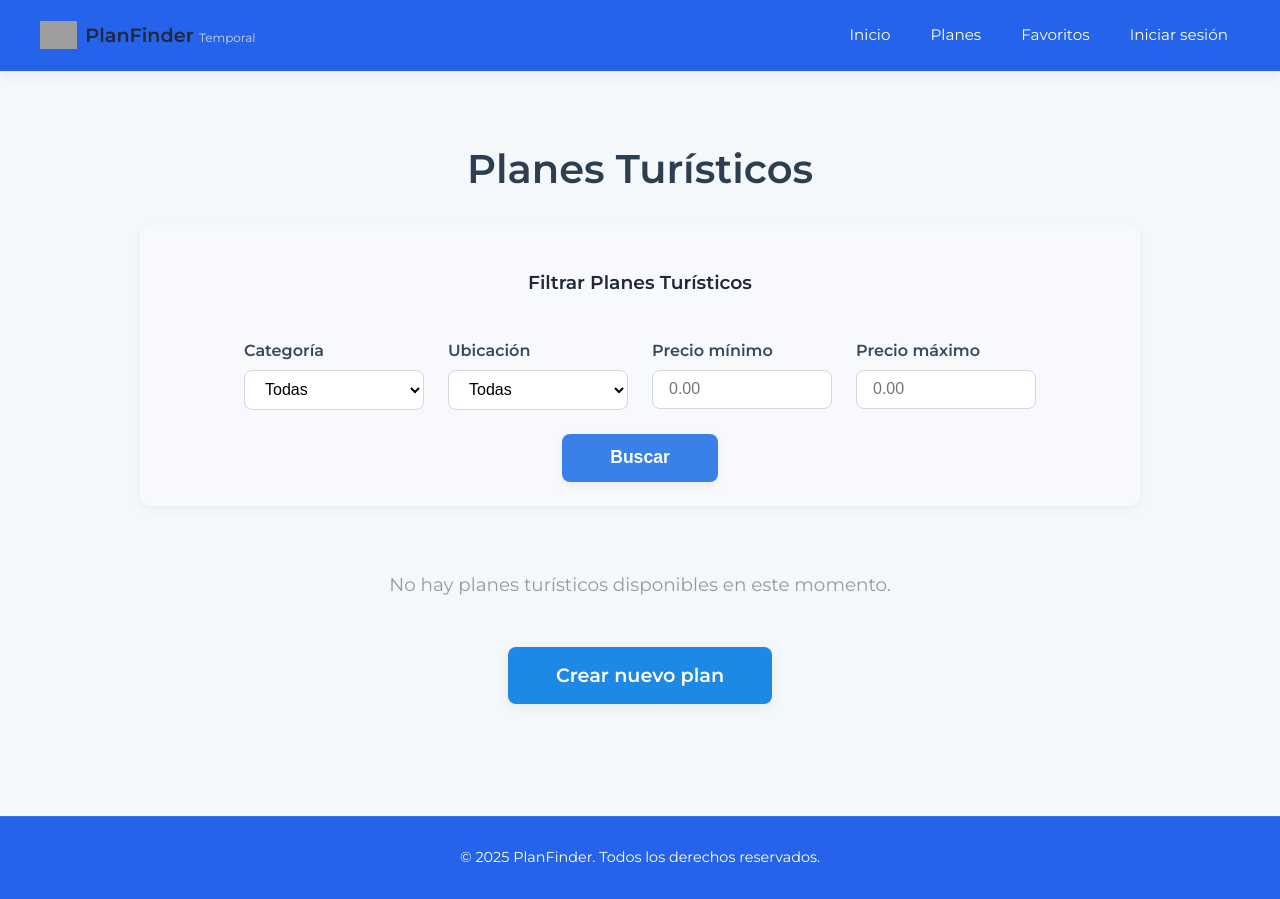
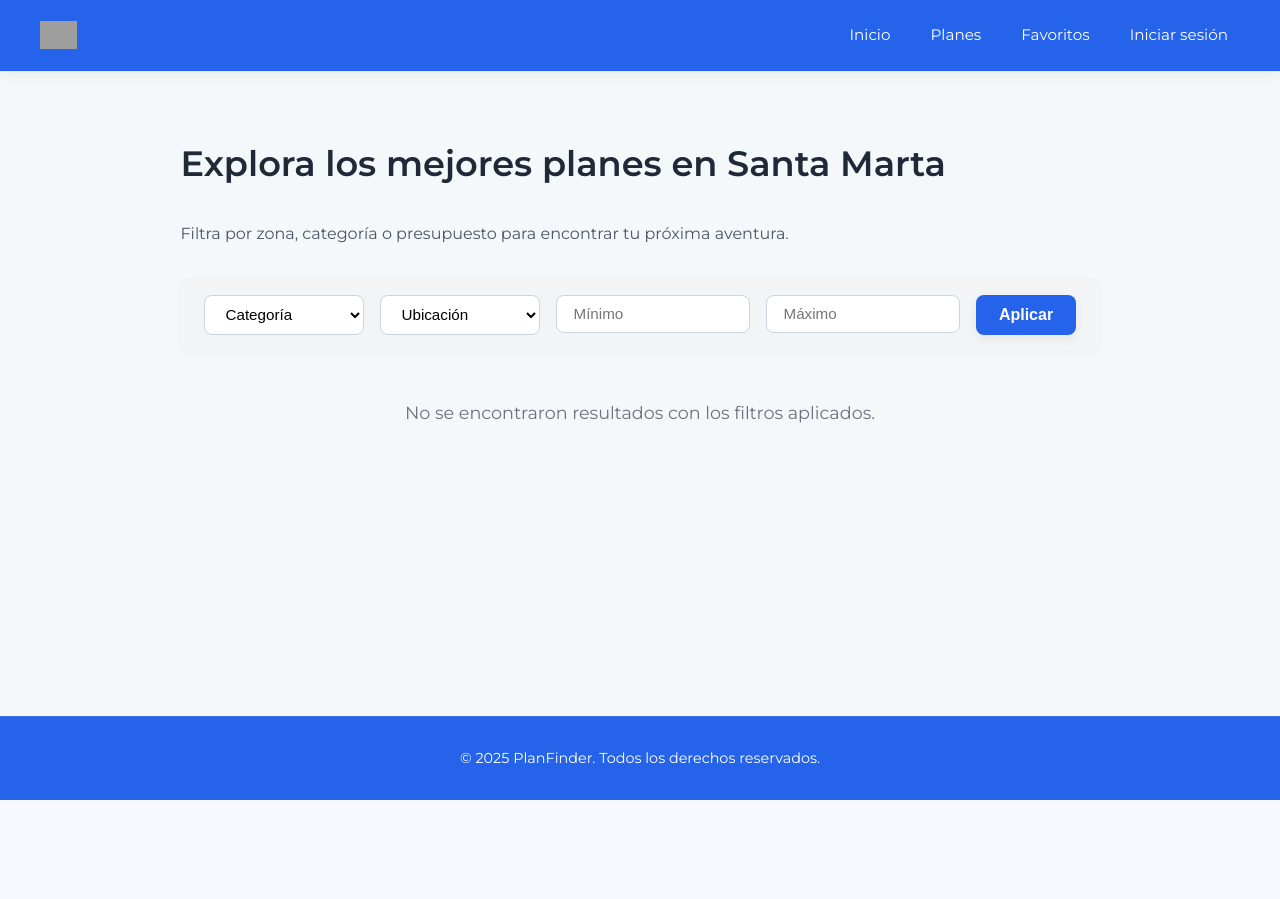
Before and after one commit to Diego-Dlh/planfinder, a Flask app: page /planes/ in a window 1280 px wide. After the commit the page ends 800 px from the top, so only its background shows below. Run offline with Flask 3, Linux system fonts and the light colour scheme; data that the repository does not hold is empty; grey boxes are pictures that could not be loaded.

Commit message:
Refactor review functionality and enhance UI: rename variables for clarity, improve layout of the plans listing page, and add responsive design features.

```diff
--- a/app/controllers/main.py
+++ b/app/controllers/main.py
@@ -1,5 +1,4 @@
 # app/controllers/main.py
-
 from flask import Blueprint, render_template, request, session
 from app.models.categoria import Categoria
 from app.models.ubicacion import Ubicacion
@@ -29,7 +28,7 @@ def home():
     planes = query.all()
     categorias = Categoria.query.all()
     ubicaciones = Ubicacion.query.all()
-    resenas_aleatorias = obtener_resenas_aleatorias(3)  # esta función debes crearla
+    testimonios = obtener_resenas_aleatorias(3)  # esta función debes crearla
 
     return render_template(
         'home.html',
@@ -37,5 +36,5 @@ def home():
         usuario_id=usuario_id,
         categorias=categorias,
         ubicaciones=ubicaciones,
-        resenas_aleatorias=resenas_aleatorias
+        testimonios=testimonios
     )
--- a/app/templates/base.html
+++ b/app/templates/base.html
@@ -137,7 +137,6 @@
     <div class="navbar">
       <div class="logo">
         <img src="{{ url_for('static', filename='img/logo.png') }}" alt="PlanFinder Logo">
-        <span>PlanFinder <span class="tag">Temporal</span></span>
       </div>
       <nav class="nav-principal" role="navigation" aria-label="Menú principal">
         <a href="{{ url_for('main.home') }}">Inicio</a>
--- a/app/templates/planes_listar.html
+++ b/app/templates/planes_listar.html
@@ -1,302 +1,198 @@
-<!-- planes listar -->
 {% extends "base.html" %}
 {% block title %}Planes Disponibles{% endblock %}
 
 {% block content %}
-<section class="planes-encontrados">
-  <h2 class="titulo-principal">Planes Turísticos</h2>
+<section class="planes-listar">
+  <div class="encabezado-planes">
+    <h1>Explora los mejores planes en Santa Marta</h1>
+    <p>Filtra por zona, categoría o presupuesto para encontrar tu próxima aventura.</p>
+  </div>
 
-  <section class="filtro-container">
-    <h3>Filtrar Planes Turísticos</h3>
-    <form method="get" class="formulario-filtros" aria-label="Formulario de filtros de planes turísticos">
+  <form method="get" class="barra-filtros">
+    <div class="filtros">
       <div class="campo">
-        <label for="categoria_id">Categoría</label>
-        <select name="categoria_id" id="categoria_id" class="select-filtro">
-          <option value="">Todas</option>
+        <select name="categoria_id">
+          <option value="">Categoría</option>
           {% for cat in categorias %}
             <option value="{{ cat.id }}" {% if request.args.get('categoria_id') == cat.id|string %}selected{% endif %}>{{ cat.nombre }}</option>
           {% endfor %}
         </select>
       </div>
-
       <div class="campo">
-        <label for="ubicacion_id">Ubicación</label>
-        <select name="ubicacion_id" id="ubicacion_id" class="select-filtro">
-          <option value="">Todas</option>
+        <select name="ubicacion_id">
+          <option value="">Ubicación</option>
           {% for u in ubicaciones %}
             <option value="{{ u.id }}" {% if request.args.get('ubicacion_id') == u.id|string %}selected{% endif %}>{{ u.nombre }}</option>
           {% endfor %}
         </select>
       </div>
-
-      <div class="campo rango-precio">
-        <label for="precio_min">Precio mínimo</label>
-        <input type="number" name="precio_min" id="precio_min" min="0" step="0.01" value="{{ request.args.get('precio_min', '') }}" placeholder="0.00" />
+      <div class="campo">
+        <input type="number" name="precio_min" placeholder="Mínimo" value="{{ request.args.get('precio_min', '') }}">
       </div>
-
-      <div class="campo rango-precio">
-        <label for="precio_max">Precio máximo</label>
-        <input type="number" name="precio_max" id="precio_max" min="0" step="0.01" value="{{ request.args.get('precio_max', '') }}" placeholder="0.00" />
+      <div class="campo">
+        <input type="number" name="precio_max" placeholder="Máximo" value="{{ request.args.get('precio_max', '') }}">
       </div>
-
-      <button type="submit" class="btn-filtrar">Buscar</button>
-    </form>
-  </section>
+      <button type="submit">Aplicar</button>
+    </div>
+  </form>
 
   {% if planes %}
-  <div class="grid-planes" role="list">
+  <div class="grid-planes">
     {% for plan in planes %}
-    <article class="tarjeta-plan" role="listitem">
-      {% if plan.imagenes|length > 0 %}
-      <figure class="imagen-plan">
-        <img src="{{ plan.imagenes[0].url }}" alt="Imagen del plan {{ plan.nombre }}" loading="lazy" />
-      </figure>
-      {% else %}
-      <figure class="imagen-plan">
-        <img src="{{ url_for('static', filename='img/default.jpg') }}" alt="Imagen por defecto" loading="lazy" />
-      </figure>
-      {% endif %}
-      <div class="info-plan">
+    <div class="tarjeta-plan">
+      <div class="imagen">
+        {% if plan.imagenes|length > 0 %}
+          <img src="{{ plan.imagenes[0].url }}" alt="{{ plan.nombre }}">
+        {% else %}
+          <img src="{{ url_for('static', filename='img/default.jpg') }}" alt="Sin imagen">
+        {% endif %}
+      </div>
+      <div class="contenido">
         <h3>{{ plan.nombre }}</h3>
-        <p class="descripcion-corta">{{ plan.descripcion[:150] }}{% if plan.descripcion|length > 150 %}...{% endif %}</p>
-        <p class="precio">${{ "%.2f"|format(plan.precio) }}</p>
+        <p>{{ plan.descripcion[:120] }}{% if plan.descripcion|length > 120 %}...{% endif %}</p>
+        <div class="info-extra">
+          <span class="precio">${{ "{:,.0f}".format(plan.precio)|replace(",", ".") }}</span>
+        </div>
         <div class="acciones">
-          <a href="{{ url_for('planes.detalle', plan_id=plan.id) }}" class="btn btn-detalles">Ver Detalles</a>
-          <a href="{{ url_for('resenas.reseñar', plan_id=plan.id) }}" class="btn btn-secundario">Reseñas</a>
-          <a href="{{ url_for('favoritos.agregar', plan_id=plan.id) }}" class="btn btn-secundario">Favorito</a>
+          <a href="{{ url_for('planes.detalle', plan_id=plan.id) }}" class="btn">Ver más</a>
         </div>
       </div>
-    </article>
+    </div>
     {% endfor %}
   </div>
   {% else %}
-  <p class="sin-resultados">No hay planes turísticos disponibles en este momento.</p>
+    <p class="mensaje-vacio">No se encontraron resultados con los filtros aplicados.</p>
   {% endif %}
-
-  <div class="crear-plan">
-    <a href="{{ url_for('planes.nuevo') }}" class="btn btn-detalles">Crear nuevo plan</a>
-  </div>
 </section>
 
 <style>
-.planes-encontrados {
-  max-width: 1000px;
-  margin: 2rem auto 4rem;
-  padding: 0 1rem;
+.planes-listar {
+  max-width: 1200px;
+  margin: 2rem auto;
+  padding: 0 1.5rem;
+}
+.encabezado-planes h1 {
+  font-size: 2.2rem;
+  font-weight: 700;
+  color: #1f2937;
+}
+.encabezado-planes p {
+  color: #4b5563;
+  margin-bottom: 2rem;
 }
 
-.titulo-principal {
-  font-size: 2.5rem;
-  font-weight: 700;
-  color: #2c3e50;
-  text-align: center;
-  margin-bottom: 1.5rem;
+/* Barra de filtros moderna */
+.barra-filtros {
+  background-color: #f3f4f6;
+  padding: 1rem 1.5rem;
+  border-radius: 10px;
+  box-shadow: 0 2px 8px rgba(0,0,0,0.04);
+  margin-bottom: 2.5rem;
 }
-
-.filtro-container {
-  background-color: #f7f9fc;
-  padding: 1.5rem 2rem;
-  border-radius: 10px;
-  box-shadow: 0 3px 10px rgb(0 0 0 / 0.05);
-  margin-bottom: 2.5rem;
+.filtros {
   display: flex;
   flex-wrap: wrap;
   justify-content: center;
-  gap: 1.5rem;
+  gap: 1rem;
 }
-
-.formulario-filtros {
-  display: flex;
-  flex-wrap: wrap;
-  justify-content: center;
-  gap: 1.5rem;
-  width: 100%;
-  max-width: 900px;
+.filtros .campo select,
+.filtros .campo input {
+  padding: 0.6rem 1rem;
+  border: 1px solid #cbd5e1;
+  border-radius: 8px;
+  background-color: #fff;
+  font-size: 0.95rem;
+  width: 160px;
 }
-
-.campo {
-  display: flex;
-  flex-direction: column;
-  min-width: 180px;
-  max-width: 240px;
-}
-
-.campo label {
+.filtros button {
+  background-color: #2563eb;
+  color: white;
   font-weight: 600;
-  margin-bottom: 0.4rem;
-  color: #34495e;
-  font-size: 1rem;
-}
-
-.select-filtro, input[type="number"] {
-  padding: 0.6rem 1rem;
-  font-size: 1rem;
-  border-radius: 8px;
-  border: 1.5px solid #d0d7de;
-  background-color: #fff;
-  transition: border-color 0.3s ease;
-}
-
-.select-filtro:focus, input[type="number"]:focus {
-  outline: none;
-  border-color: #3a80e9;
-}
-
-.rango-precio {
-  max-width: 180px;
-}
-
-.btn-filtrar {
-  background-color: #3a80e9;
-  color: white;
-  font-weight: 700;
+  padding: 0.6rem 1.4rem;
   border: none;
-  padding: 0.85rem 3rem;
   border-radius: 8px;
   cursor: pointer;
-  font-size: 1.1rem;
-  transition: background-color 0.3s ease;
-  flex-shrink: 0;
-  user-select: none;
-  align-self: center;
 }
-
-.btn-filtrar:hover,
-.btn-filtrar:focus {
-  background-color: #2b61c2;
+.filtros button:hover {
+  background-color: #1e40af;
 }
 
 .grid-planes {
   display: grid;
-  grid-template-columns: repeat(auto-fit, minmax(280px, 1fr));
-  gap: 2.5rem;
+  grid-template-columns: repeat(auto-fill, minmax(320px, 1fr));
+  gap: 2rem;
 }
-
 .tarjeta-plan {
-  background-color: white;
+  background: white;
   border-radius: 12px;
-  box-shadow: 0 4px 15px rgb(0 0 0 / 0.12);
   overflow: hidden;
+  box-shadow: 0 4px 16px rgba(0,0,0,0.06);
   display: flex;
   flex-direction: column;
   transition: transform 0.3s ease;
-  cursor: pointer;
 }
-
 .tarjeta-plan:hover {
-  transform: translateY(-8px);
-  box-shadow: 0 12px 24px rgb(0 0 0 / 0.18);
+  transform: translateY(-6px);
+  box-shadow: 0 12px 24px rgba(0,0,0,0.1);
 }
-
-.imagen-plan img {
+.tarjeta-plan .imagen img {
   width: 100%;
-  height: 180px;
+  height: 200px;
   object-fit: cover;
-  border-bottom: 1px solid #ddd;
 }
-
-.info-plan {
-  padding: 1rem 1.4rem 1.6rem;
-  flex-grow: 1;
+.tarjeta-plan .contenido {
+  padding: 1rem 1.2rem 1.5rem;
   display: flex;
   flex-direction: column;
-  justify-content: space-between;
+  flex-grow: 1;
 }
-
-.info-plan h3 {
-  margin: 0 0 0.8rem;
-  color: #222;
-  font-size: 1.3rem;
+.tarjeta-plan h3 {
+  font-size: 1.2rem;
+  font-weight: 700;
+  color: #1f2937;
+  margin-bottom: 0.6rem;
 }
-
-.descripcion-corta {
-  color: #555;
-  font-size: 1rem;
-  margin-bottom: 1rem;
+.tarjeta-plan p {
+  color: #4b5563;
+  font-size: 0.95rem;
   flex-grow: 1;
-  line-height: 1.4;
 }
-
-.precio {
-  color: #2c7be5;
-  font-weight: 700;
-  font-size: 1.2rem;
-  margin-bottom: 1rem;
+.info-extra {
+  margin-top: 0.8rem;
+  font-size: 0.95rem;
+  font-weight: 600;
+  color: #2563eb;
 }
-
 .acciones {
-  display: flex;
-  gap: 0.8rem;
-  flex-wrap: wrap;
+  margin-top: 1rem;
 }
-
-.btn {
-  padding: 0.6rem 1.4rem;
-  font-weight: 700;
-  border-radius: 8px;
-  border: none;
-  cursor: pointer;
-  text-align: center;
+.acciones .btn {
+  background-color: #2563eb;
   color: white;
+  padding: 0.5rem 1.2rem;
+  border-radius: 6px;
   text-decoration: none;
-  user-select: none;
-  transition: background-color 0.25s ease;
-  font-size: 1rem;
+  font-weight: 600;
   display: inline-block;
 }
-
-.btn-detalles {
-  background-color: #1e88e5;
+.acciones .btn:hover {
+  background-color: #1e40af;
 }
-
-.btn-detalles:hover,
-.btn-detalles:focus {
-  background-color: #1669bb;
-}
-
-.btn-secundario {
-  background-color: #6f7a8a;
-}
-
-.btn-secundario:hover,
-.btn-secundario:focus {
-  background-color: #4a5160;
-}
-
-.sin-resultados {
+.mensaje-vacio {
   text-align: center;
-  color: #999;
-  font-size: 1.15rem;
-  margin-top: 4rem;
-}
-
-.crear-plan {
-  text-align: center;
+  color: #6b7280;
+  font-size: 1.1rem;
   margin-top: 3rem;
-}
-
-.crear-plan .btn-detalles {
-  padding: 0.8rem 3rem;
-  font-size: 1.2rem;
 }
 
 /* Responsive */
 @media (max-width: 600px) {
-  .filtro-container {
+  .filtros {
     flex-direction: column;
-    padding: 1rem;
+    align-items: stretch;
   }
-  .campo {
-    max-width: 100%;
-  }
-  .acciones {
-    justify-content: center;
-  }
-  .tarjeta-plan {
-    height: auto;
-  }
-  .descripcion-corta {
-    font-size: 0.95rem;
+  .filtros .campo {
+    width: 100%;
   }
 }
 </style>
```
Also changed, not shown: app/services/resenas.py (+17 -2 lines), app/static/css/estilos.css (+45 -0 lines).
